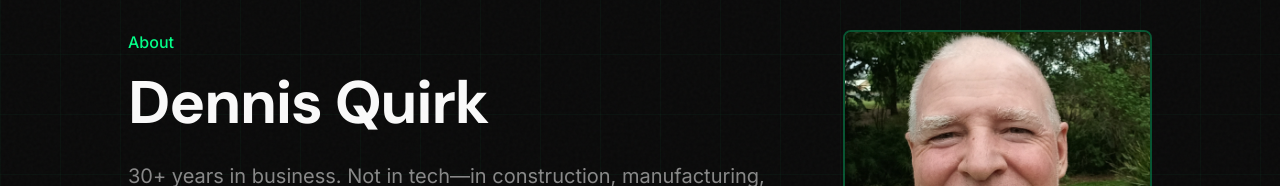
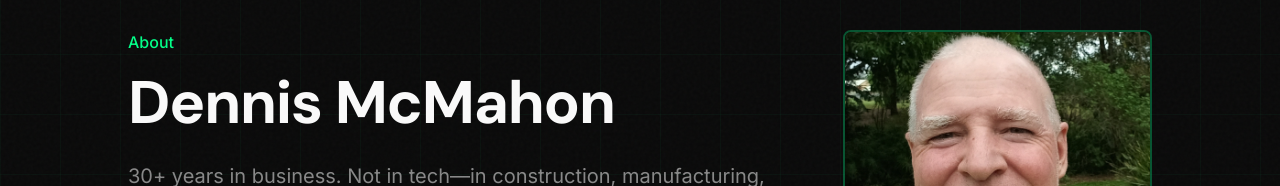
Before and after one commit to dennissolver/corporate-ai-solutions, a Next.js app: page /about in a window 1280 px wide. Shown: the part 130-316 px from the top of the page. Built offline with nearby package versions, Linux system fonts and the light colour scheme; no server answers.

Commit message:
Update name from Dennis Quirk to Dennis McMahon

```diff
--- a/src/app/about/page.tsx
+++ b/src/app/about/page.tsx
@@ -4,7 +4,7 @@ import { ArrowRight, Linkedin, Youtube, Calendar, Building2, Factory, Newspaper,
 import { Button } from '@/components/ui/Button'
 
 export const metadata: Metadata = {
-  title: 'About Dennis Quirk',
+  title: 'About Dennis McMahon',
   description: '30+ years solving business problems. From construction to AI platforms. Building what I need, then sharing it with others.',
 }
 
@@ -17,7 +17,7 @@ export default function AboutPage() {
           <div className="grid md:grid-cols-3 gap-12 items-start">
             <div className="md:col-span-2">
               <p className="text-accent font-medium mb-4">About</p>
-              <h1 className="mb-6">Dennis Quirk</h1>
+              <h1 className="mb-6">Dennis McMahon</h1>
               <p className="text-xl text-gray-light mb-6 leading-relaxed">
                 30+ years in business. Not in tech—in construction, manufacturing, and operations.
                 The messy stuff where things actually get built.
@@ -52,7 +52,7 @@ export default function AboutPage() {
               <div className="relative">
                 <img
                   src="/dennis_web_image.jpg"
-                  alt="Dennis Quirk - Founder of Long Tail AI Studio"
+                  alt="Dennis McMahon - Founder of Long Tail AI Studio"
                   className="w-full aspect-square object-cover rounded-lg border-2 border-accent/30"
                 />
                 <div className="absolute -bottom-2 -right-2 bg-accent text-black text-xs font-bold px-3 py-1 rounded">
```
